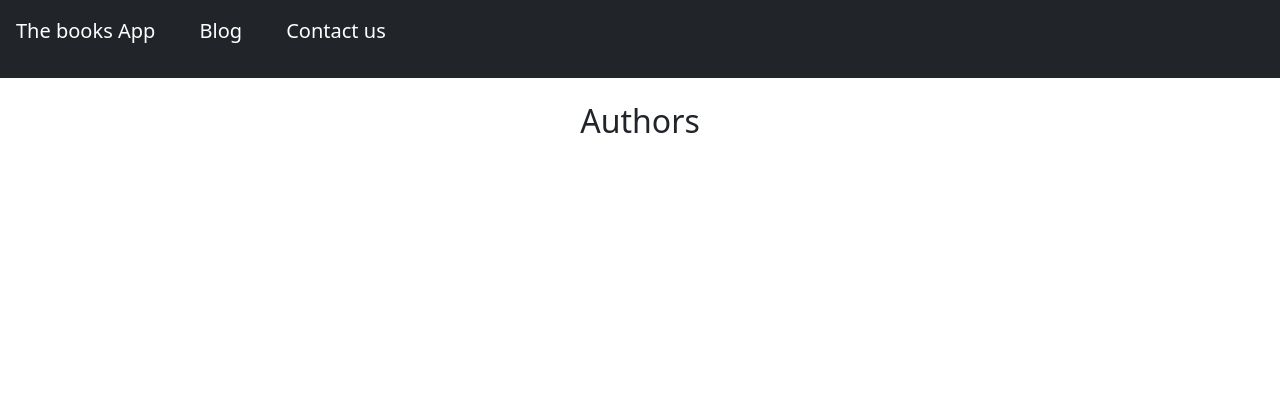
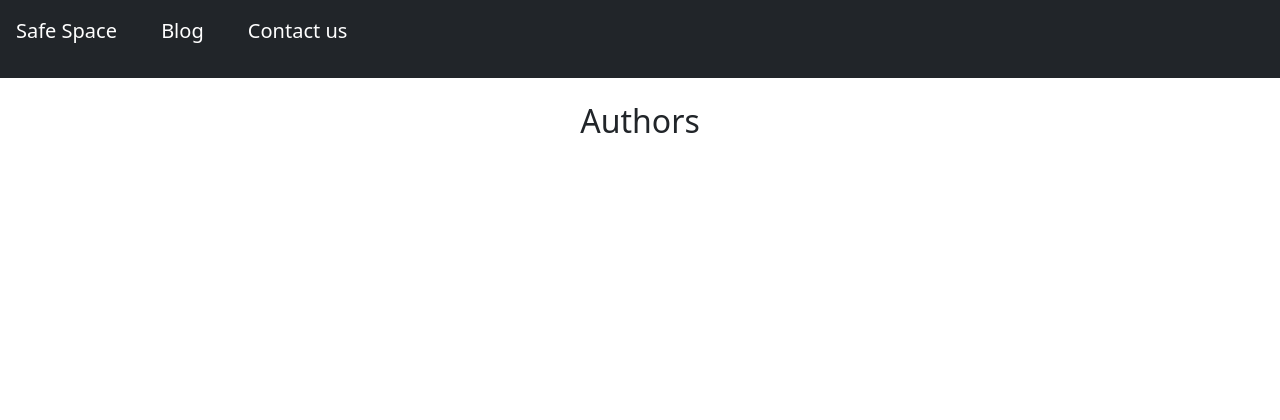
Before and after one commit to molusi/mysafespace, a Django app: page /books/authors/ in a window 1280 px wide. Shown: the top 420 px of the page. Run offline with Django 3.2, Linux system fonts and the light colour scheme; data that the repository does not hold is empty; some libraries are stand-ins or nearby versions.

Commit message:
Update navbar.html

```diff
--- a/templates/books/navbar.html
+++ b/templates/books/navbar.html
@@ -2,7 +2,7 @@
     <div class="row">
         <nav class="navbar navbar-dark bg-dark p-0">
             <ul class="list-inline">
-            <li class="list-inline-item"><a class="navbar-brand" href="#">The books App</a></li>
+            <li class="list-inline-item"><a class="navbar-brand" href="#">Safe Space</a></li>
 
             <li class="list-inline-item"><a class="navbar-brand" href="{% url 'blog:home' %}">Blog</a></li>
             <li class="list-inline-item"><a class="navbar-brand" href="{% url 'books:contact' %}">Contact us</a></li>
```
